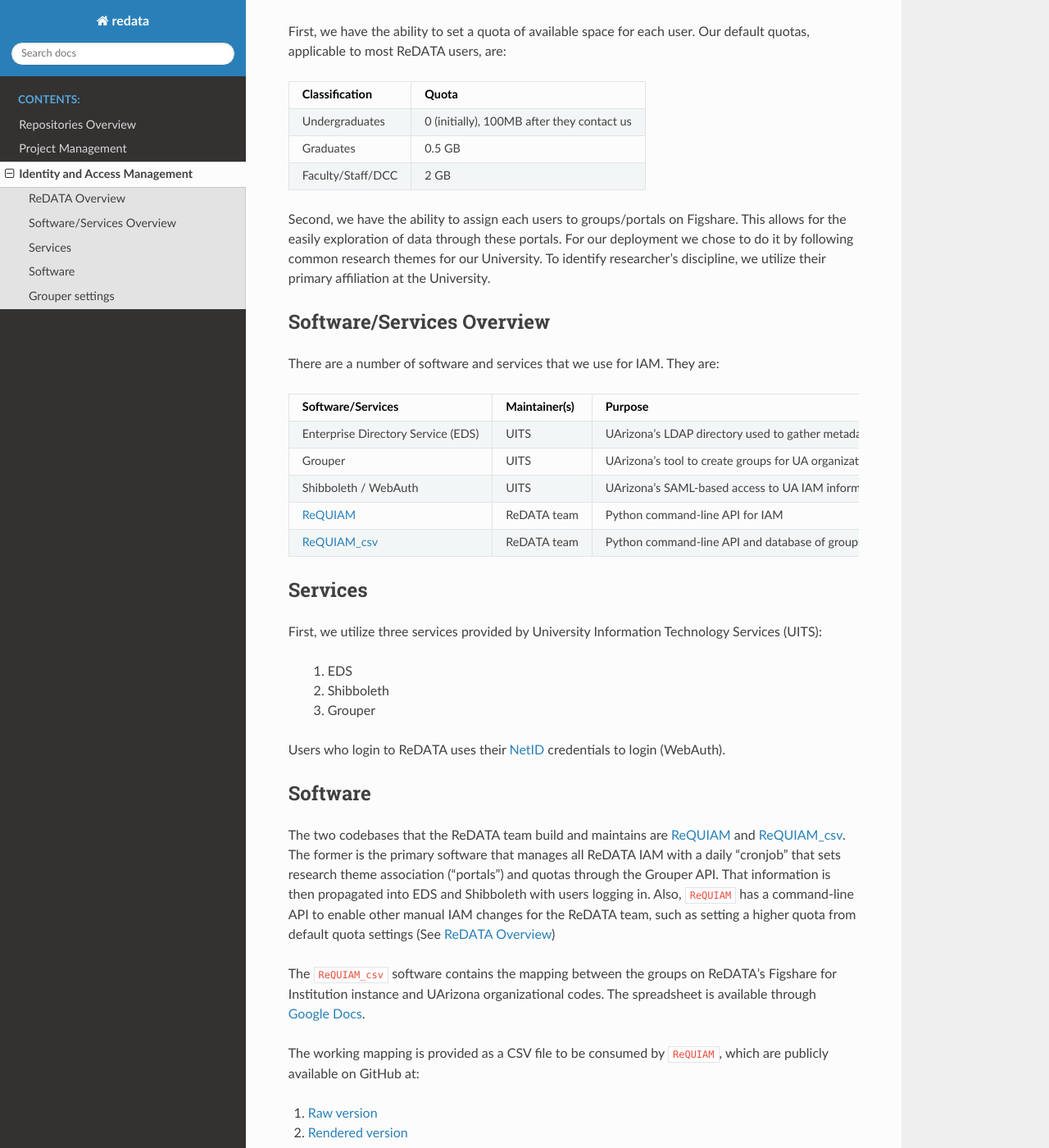
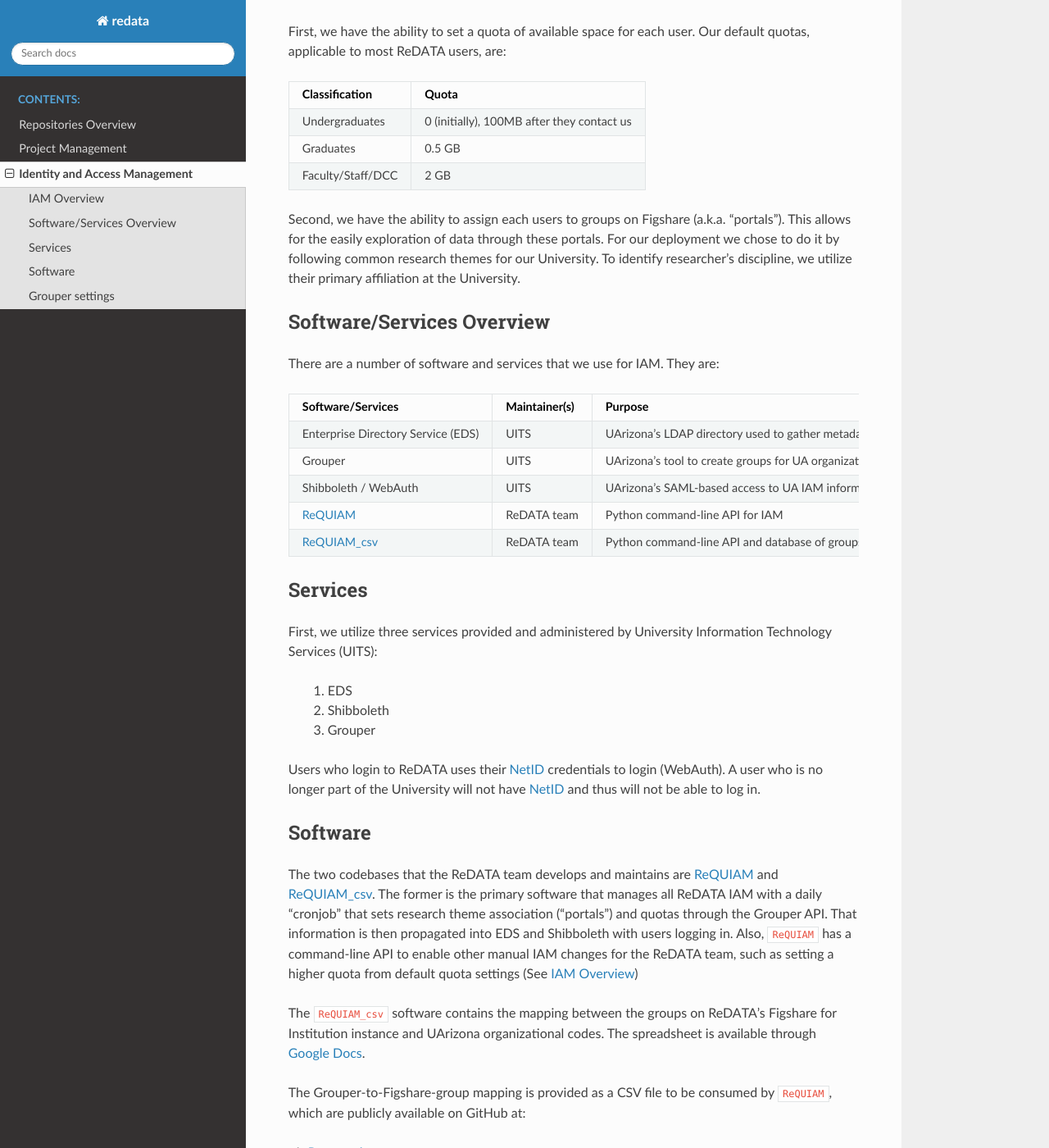
Before and after one commit to UAL-RE/redata-docs, a Sphinx documentation site: the page built from source/iam.rst, in a window 1280 px wide and 1400 px high, scrolled down 261 px. Shown: the whole window at 82% size. Built offline with Sphinx 7.4.7 and the Read the Docs theme 2.0.0, drawn with Linux system fonts in a browser that asks for light colours; some of the changed text lies outside the part shown.

Commit message:
Sub-section heading change
 - Other minor changes for PEP8
 - Minor additions

```diff
--- a/source/iam.rst
+++ b/source/iam.rst
@@ -1,8 +1,8 @@
 Identity and Access Management
 ------------------------------
 
-ReDATA Overview
-~~~~~~~~~~~~~~~
+IAM Overview
+~~~~~~~~~~~~
 
 Our Figshare for Institution has a couple of features to maintain identity
 and access management (IAM) settings and to assist in data repository
@@ -21,11 +21,11 @@
 | Faculty/Staff/DCC | 2 GB                                       |
 +-------------------+--------------------------------------------+
 
-Second, we have the ability to assign each users to groups/portals on
-Figshare. This allows for the easily exploration of data through these
-portals. For our deployment we chose to do it by following common
-research themes for our University. To identify researcher's discipline,
-we utilize their primary affiliation at the University.
+Second, we have the ability to assign each users to groups on Figshare
+(a.k.a. "portals"). This allows for the easily exploration of data through
+these portals. For our deployment we chose to do it by following common
+research themes for our University. To identify researcher's discipline, we
+utilize their primary affiliation at the University.
 
 
 Software/Services Overview
@@ -53,20 +53,22 @@
 Services
 ~~~~~~~~
 
-First, we utilize three services provided by University Information Technology
-Services (UITS):
+First, we utilize three services provided and administered by University
+Information Technology Services (UITS):
 
  1. EDS
  2. Shibboleth
  3. Grouper
 
 Users who login to ReDATA uses their `NetID`_ credentials to login (WebAuth).
+A user who is no longer part of the University will not have `NetID`_ and
+thus will not be able to log in.
 
 
 Software
 ~~~~~~~~
 
-The two codebases that the ReDATA team build and maintains are
+The two codebases that the ReDATA team develops and maintains are
 :ual-re:`ReQUIAM <ReQUIAM>` and :ual-re:`ReQUIAM_csv <ReQUIAM_csv>`. The
 former is the primary software that manages all ReDATA IAM with a
 daily "cronjob" that sets research theme association ("portals") and quotas
@@ -74,14 +76,14 @@
 and Shibboleth with users logging in. Also, ``ReQUIAM`` has a
 command-line API to enable other manual IAM changes for the ReDATA team,
 such as setting a higher quota from default quota settings
-(See :ref:`ReDATA Overview`)
+(See :ref:`IAM Overview`)
 
 The ``ReQUIAM_csv`` software contains the mapping between the groups on
 ReDATA's Figshare for Institution instance and UArizona organizational
 codes. The spreadsheet is available through `Google Docs`_.
 
-The working mapping is provided as a CSV file to be consumed by
-``ReQUIAM``, which are publicly available on GitHub at:
+The Grouper-to-Figshare-group mapping is provided as a CSV file to be
+consumed by ``ReQUIAM``, which are publicly available on GitHub at:
 
 1. `Raw version`_
 2. `Rendered version`_
```
